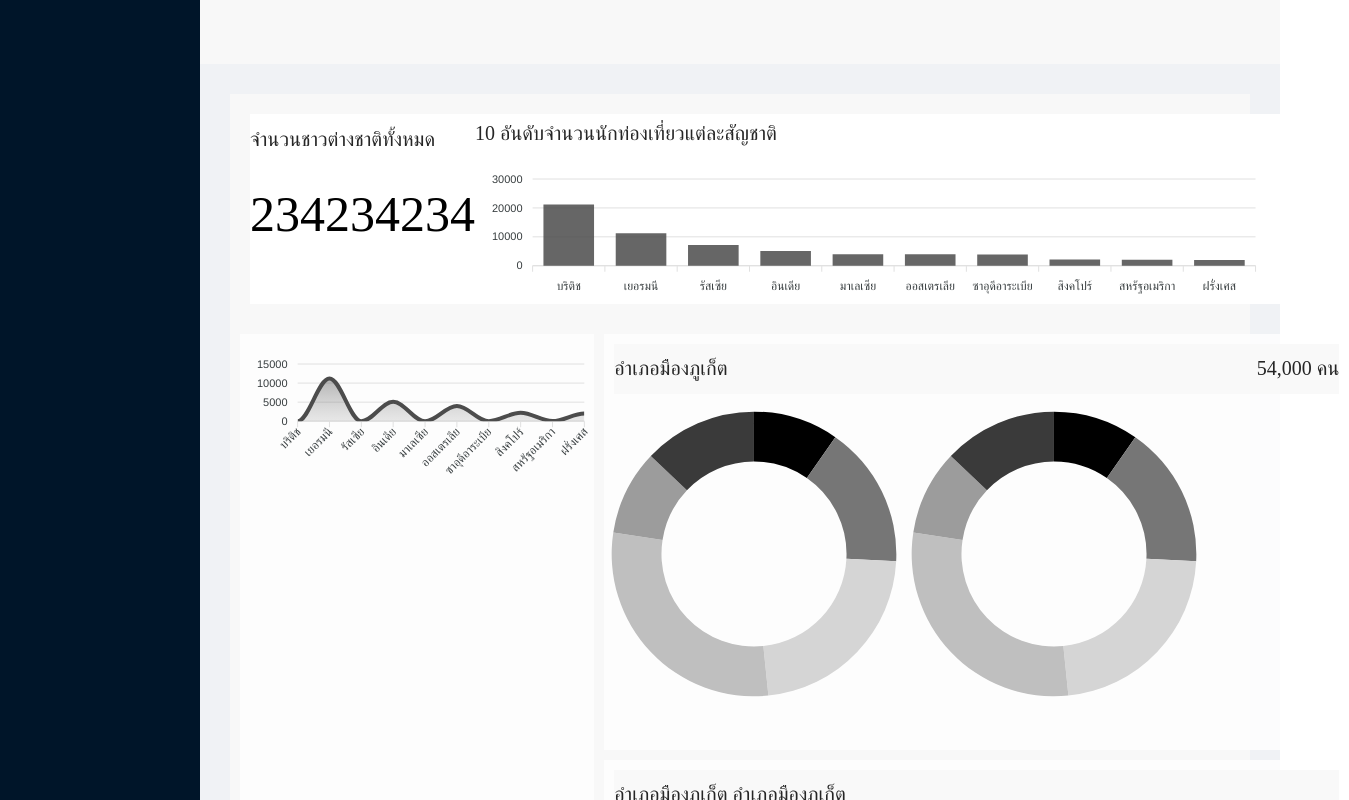
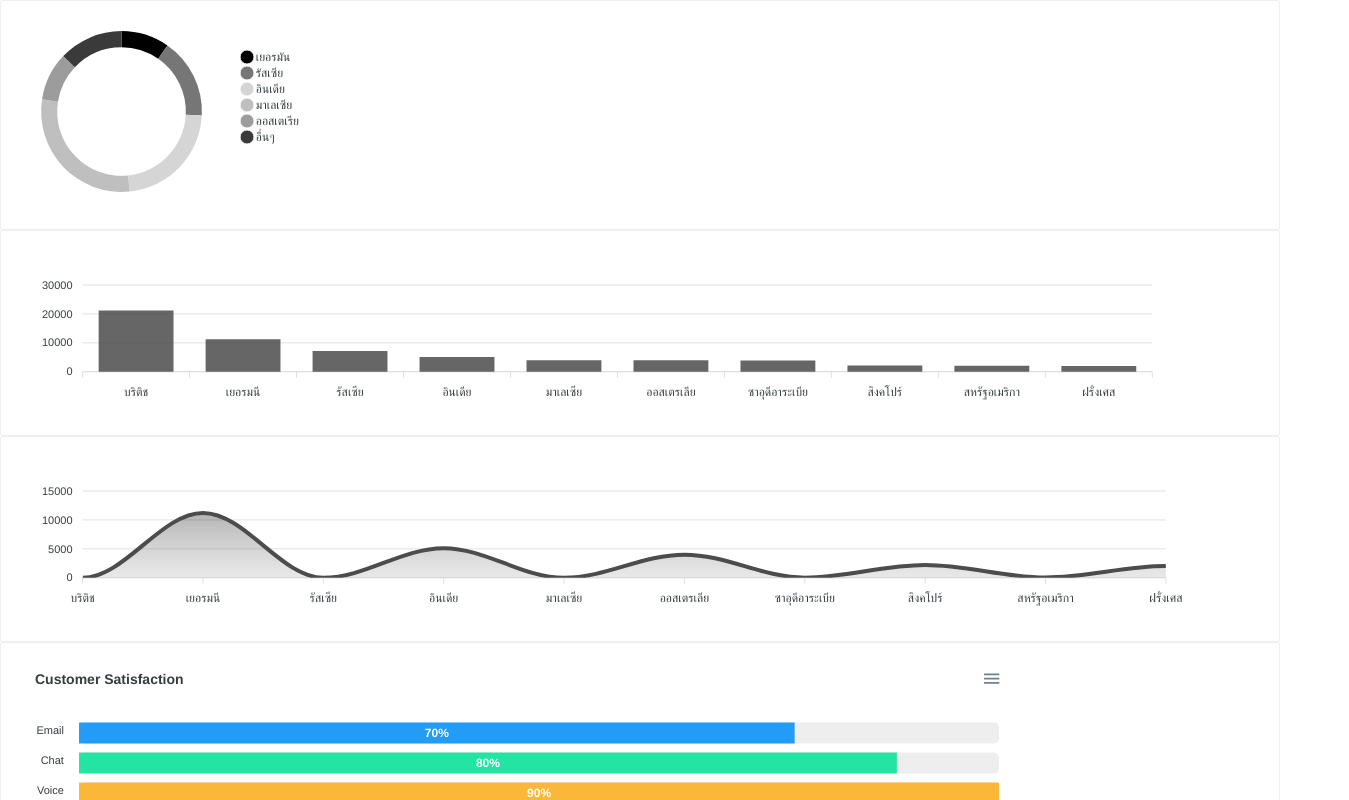
Before and after one commit to kenanimok/Apex_Chartlearn, a React (Create React App) app: page / in a window 1280 px wide. Shown: the top 800 px of the page, 1349 px wide, since content can reach past the window. Built offline with nearby package versions, Linux system fonts and the light colour scheme.

Commit message:
crete bar chart

```diff
--- a/package.json
+++ b/package.json
@@ -8,6 +8,7 @@
     "@testing-library/user-event": "^13.5.0",
     "antd": "^4.22.2",
     "apexcharts": "^3.35.4",
+    "country-flag-icons": "^1.5.5",
     "react": "^18.2.0",
     "react-apexcharts": "^1.4.0",
     "react-dom": "^18.2.0",
--- a/src/App.js
+++ b/src/App.js
@@ -2,6 +2,7 @@ import Allchart from './allChart/all';
 import logo from './logo.svg';
 import PiechartHook from './PieHook';
 import AreaChart from './ui/areaChart';
+import Barchart from './ui/barchart';
 import ChartUi from './ui/chartUi';
 import Columnchart from './ui/Columnchart';
 
@@ -9,13 +10,14 @@ import Columnchart from './ui/Columnchart';
 
 function App() {
   return (
-    <div className="App">
+    <div >
       {/* <PieChartken></PieChartken> */}
       {/* <PiechartHook></PiechartHook> */}
-      <ChartUi></ChartUi>
-      {/* <Allchart/> */}
+      {/* <ChartUi></ChartUi> */}
+      <Allchart/>
       {/* <Columnchart/>
       <AreaChart/> */}
+      {/* <Barchart></Barchart> */}
     </div>
   );
 }
--- a/src/PieHook.js
+++ b/src/PieHook.js
@@ -1,11 +1,12 @@
 import React ,{ useState, useEffect} from "react";
+import styled from "styled-components";
 import  Chart  from "react-apexcharts";
 function PiechartHook()
 {
     return(
         <React.Fragment>
             <div className="container-fluid mb-3">
-                <Chart
+                <Charts
                 type="donut"
                 width={300}
                 height={600}
@@ -14,6 +15,29 @@ function PiechartHook()
                 options={{
                         // title:{ text:"Student PieChart"
                         // } ,
+                        plotOptions: {
+                          pie:{
+                              donut: {
+                                size: '80%',
+                                // endigShape: "rounded",
+                                // borderRadius: 10,
+                              }
+                            }
+                            },
+
+
+                          stroke: {
+                            show: true,
+                            width: 0,
+                            curve: 'smooth',
+                            lineCap: 'round',
+
+                          },
+
+                        // pattern: {
+                        //     style: 'circles',
+                        // },
+
                        noData:{text:"Empty Data"},
                       // colors:["#f90000","#f0f"],
                       labels:['เยอรมัน','รัสเซีย','อินเดีย','มาเลเซีย','ออสเตเรีย','อื่นๆ']  ,
@@ -21,12 +45,22 @@ function PiechartHook()
                       dataLabels: {
                         enabled: false
                       },
-                      stroke: {
-                        show: true,
-                        width: 0,
-                    },
+                    //   stroke: {
+                    //     show: true,
+                    //     width: 0,
+                    //     curve:'smooth',
+                    //     lineCap: 'butt',
+
+                    // },
+
+                   fill:{
+                    stroke: {
+                        show:true,
+                        lineCap: 'smooth'
+                      },
+                   },
                     legend:{
-                        position: 'bottom',
+                        position: 'right',
                         itemMargin: {
                             horizontal: 11,
                             vertical: 0
@@ -59,9 +93,15 @@ function PiechartHook()
 
                 }}
                 >
-                </Chart>
+                </Charts>
             </div>
         </React.Fragment>
     );
 }
 export default PiechartHook;
+
+const Charts = styled(Chart)`
+.apexcharts-series.apexcharts-pie-series{
+   border-radius: 10px;
+}
+`
--- a/src/allChart/all.js
+++ b/src/allChart/all.js
@@ -3,6 +3,7 @@ import PiechartHook from '../PieHook'
 import { Card } from "antd";
 import Columnchart from '../ui/Columnchart';
 import AreaChart from '../ui/areaChart';
+import Barchart from '../ui/barchart';
 
 
 export default function Allchart() {
@@ -17,6 +18,9 @@ export default function Allchart() {
     <Card>
         <AreaChart></AreaChart>
     </Card>
+    <Card>
+      <Barchart></Barchart>
+    </Card>
     </>
   )
 }
--- /dev/null
+++ b/src/ui/barchart.js
@@ -0,0 +1,89 @@
+import React from 'react'
+import  Chart  from "react-apexcharts";
+import {
+    HomeOutlined,
+    LoadingOutlined,
+    SettingFilled,
+    SmileOutlined,
+    SyncOutlined,
+  } from '@ant-design/icons';
+function Barchart() {
+
+    // const ken = HomeOutlined
+
+  const  series = [
+    {
+        data: [
+          {
+            x: "Email",
+            y: 70
+          },
+          {
+            x: "Chat",
+            y: 80
+          },
+          {
+            x: "Voice",
+            y: 90
+          }
+        ]
+      }
+    ]
+    var options = {
+        chart: {
+          type: "bar",
+        //   height: 100
+        },
+        plotOptions: {
+          bar: {
+            // borderRadius: 10,
+            horizontal: true,
+            distributed: true,
+            startingShape: "flat",
+            colors: {
+                backgroundBarColors: ["#eee"],
+                // backgroundBarOpacity: 1,
+                backgroundBarRadius: 5
+              }
+          }
+        },
+        dataLabels: {
+          enabled: true,
+          formatter: function (val) {
+            return val + "%";
+          }
+        },
+        title: {
+          text: "Customer Satisfaction"
+        },
+        grid: {
+          yaxis: {
+            lines: {
+              show: false
+            }
+          }
+        },
+        xaxis: {
+          axisBorder: {
+            show: false
+          },
+          labels: {
+            show: false,
+            formatter: function (val) {
+              return val + "%";
+            }
+          }
+        },
+
+        legend: {
+          show: false
+        }
+      };
+  return (
+    <div>
+        <Chart options={options} type="bar" series={series}  height="100%" width="80%" ></Chart>
+    </div>
+  )
+}
+
+export default Barchart
```
Also changed, not shown: 1 other file (tests, documents, lock files or other folders).
